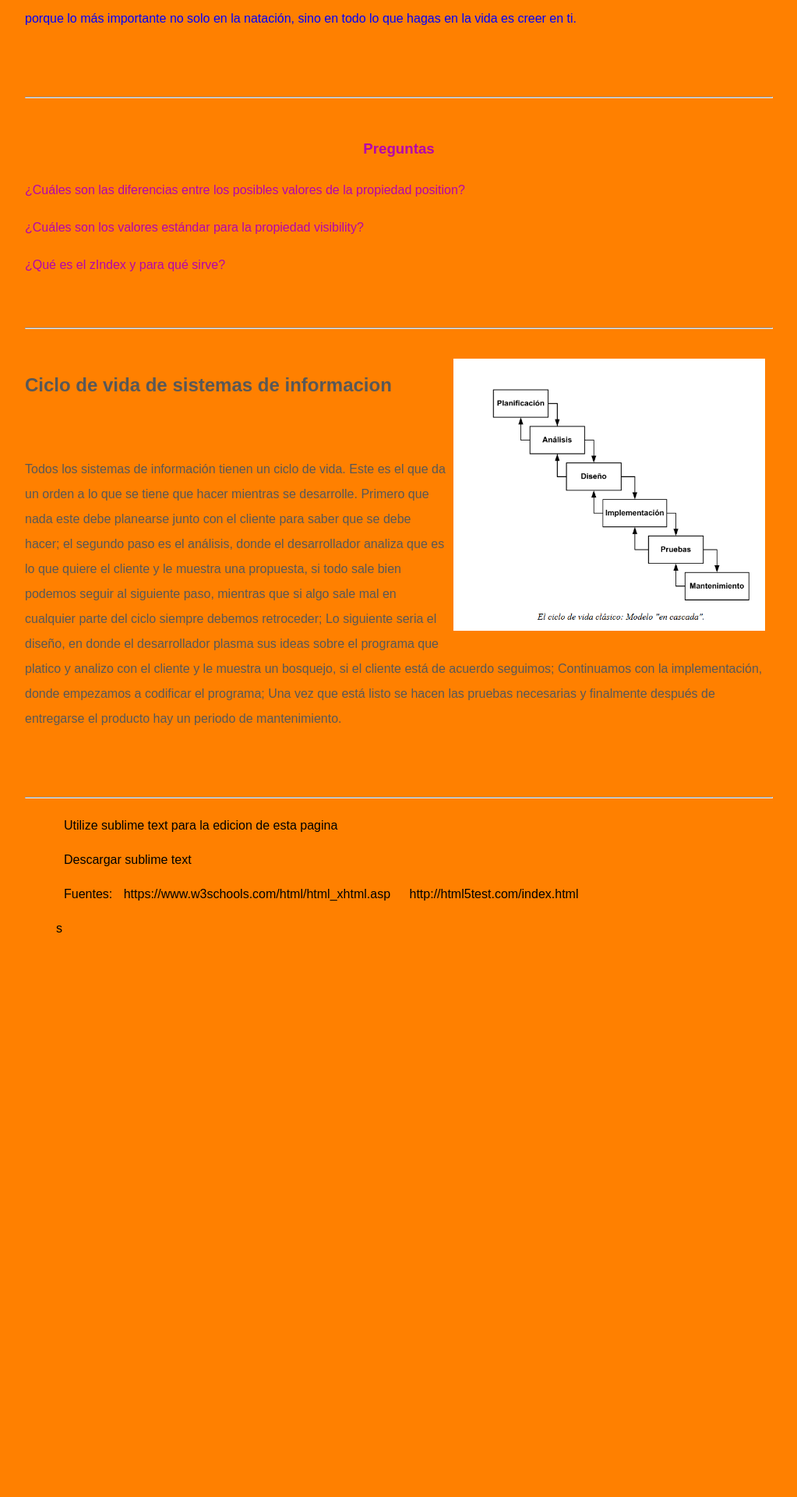
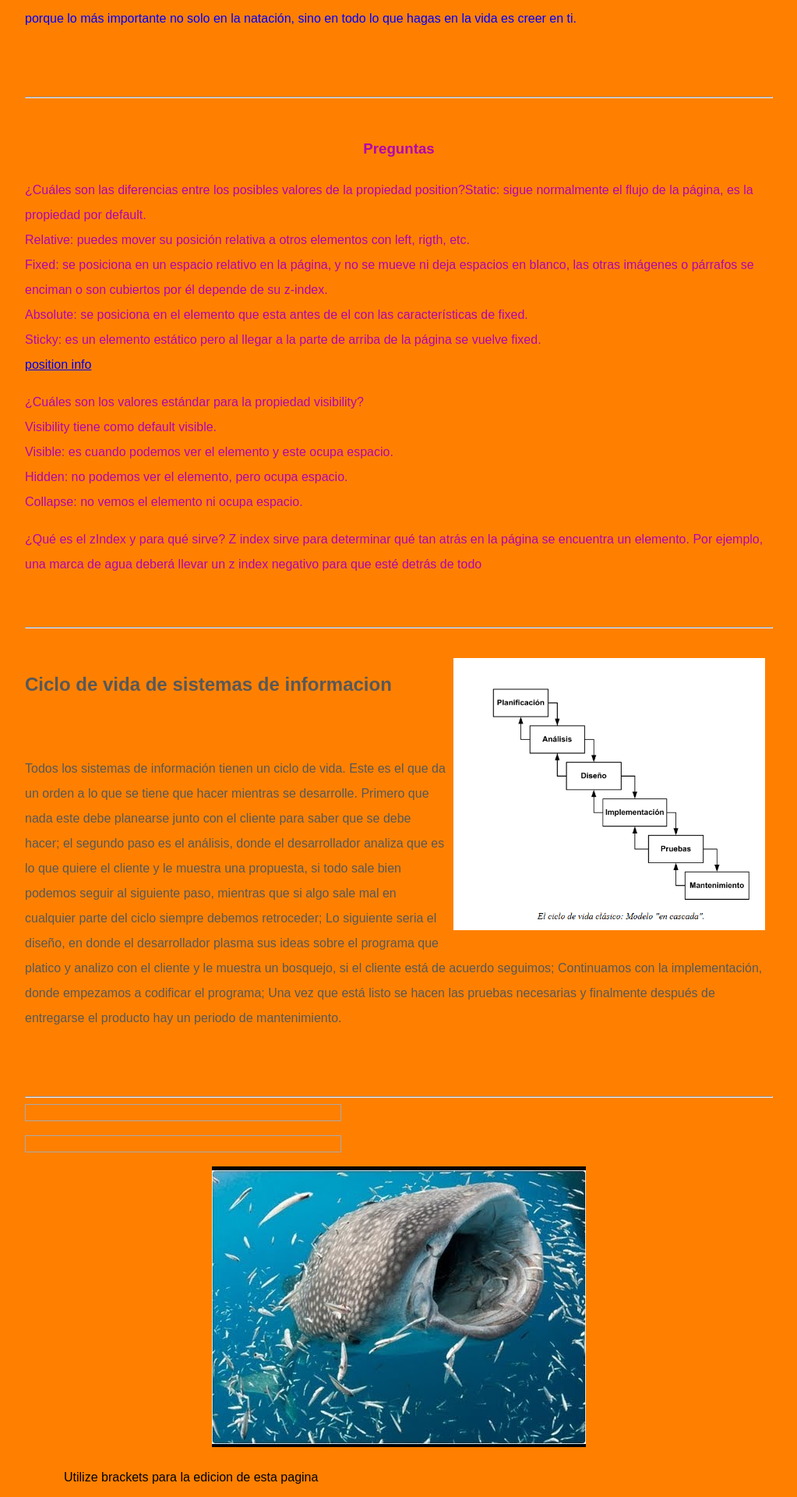
Before and after one commit to MartinAntonio123/DAW, a PHP site: page /lab2.html in a window 1280 px wide. Shown: the part 1400-3320 px from the top of the page at 78% size, without its empty margins (128-1151 px from the left). Before the commit the page ends 2596 px from the top, so only its background shows below. Run offline with PHP 8.4, Linux system fonts and the light colour scheme.

Commit message:
entrega lab 5 completo

```diff
--- a/Lab 6/estiloslab1.css
+++ b/Lab 6/estiloslab1.css
@@ -5,13 +5,13 @@ body
     margin-right: 0px;
     margin-top: 60px;
 }
-/*
+
 body:after
 {
     content: "Martin";
     font-size: 15em;
     color: rgba(52, 166, 214, 0.2);
-    z-index: 9999;
+    z-index:-1;
 
     display: flex;
     align-items: center;
@@ -22,7 +22,7 @@ body:after
     bottom: 0;
     left: 0;
 
-}*/
+}
 
 section
 {
@@ -187,3 +187,20 @@ footer a:hover
     background: black;
     color: green;
 }
+#divdd {
+    width: 40%;
+    height: 50%;
+    padding: 10px;
+    border: 1px solid #aaaaaa;
+}
+#divdd2 {
+    width: 40%;
+    height: 50%;
+    padding: 10px;
+    border: 1px solid #aaaaaa;
+}
+#dragdrop{
+    align-items: center;
+    text-align: center;
+    align-content: center;
+}
--- a/Lab 6/lab2.html
+++ b/Lab 6/lab2.html
@@ -33,7 +33,7 @@
                     </tr>
                     <tr>
                         <td>cambia color </td>
-                        <td><button onclick="cambiar()"> cambiar </td>
+                        <td><button onclick="cambiar()">Start/stop</td>
                     </tr>
                 </table>
 
@@ -78,13 +78,24 @@
 		<div id="preguntas">
 			<h3>Preguntas</h3>
 			<p>
-				¿Cuáles son las diferencias entre los posibles valores de la propiedad position?
+				¿Cuáles son las diferencias entre los posibles valores de la propiedad position?Static: sigue normalmente el flujo de la página, es la propiedad por default. <br>
+                Relative: puedes mover su posición relativa a otros elementos con left, rigth, etc.<br>
+                Fixed: se posiciona en un espacio relativo en la página, y no se mueve ni deja espacios en blanco, las otras imágenes o párrafos se enciman o son cubiertos por él depende de su z-index.<br>
+                Absolute: se posiciona en el elemento que esta antes de el con las características de fixed.<br>
+                Sticky: es un elemento estático pero al llegar a la parte de arriba de la página se vuelve fixed.<br>
+
+                <a href="https://www.w3schools.com/css/css_positioning.asp"> position info </a>
 			</p>
             <p>
-                ¿Cuáles son los valores estándar para la propiedad visibility?
+                ¿Cuáles son los valores estándar para la propiedad visibility?<br>
+                Visibility tiene como default visible.<br>
+                Visible: es cuando podemos ver el elemento y este ocupa espacio.<br>
+                Hidden: no podemos ver el elemento, pero ocupa espacio.<br>
+                Collapse: no vemos el elemento ni ocupa espacio.
+
             </p>
             <p>
-                ¿Qué es el zIndex y para qué sirve?
+                ¿Qué es el zIndex y para qué sirve? Z index sirve para determinar qué tan atrás en la página se encuentra un elemento. Por ejemplo, una marca de agua deberá llevar un z index negativo para que esté detrás de todo
             </p>
 		</div>
 		<hr/>
@@ -96,15 +107,23 @@
 			</p>
 		</div>
 		<hr>
+        <div id="dragdrop">
+            <div id="divdd" ondrop="drop(event)" ondragover="allowDrop(event)"></div>
+            <br>
+            <div id="divdd2" ondrop="drop(event)" ondragover="allowDrop(event)"></div>
+            <br>
+            <img id="imgdd" src="cc.JPG" draggable="true" ondragstart="drag(event)" >
+
+        </div>
 	</section>
 	<footer>
-		<p>Utilize sublime text para la edicion de esta pagina</p>
-		<a href="https://www.sublimetext.com/">Descargar sublime text</a>
+		<p>Utilize brackets para la edicion de esta pagina</p>
+		<a href="http://brackets.io/">Descargar brackets</a>
 		<p>
 		Fuentes:
 		<a href="https://www.w3schools.com/html/html_xhtml.asp">https://www.w3schools.com/html/html_xhtml.asp</a>
 		<a href="http://html5test.com/index.html">http://html5test.com/index.html</a>
-		</p>s
+		</p>
 	</footer>
     <script type="text/javascript" src="lab6.js"></script>
 </body>
--- a/Lab 6/lab6.js
+++ b/Lab 6/lab6.js
@@ -91,6 +91,19 @@ function cambiar(){
         estado = 1;
     }
 }
+function allowDrop(ev) {
+    ev.preventDefault();
+}
+
+function drag(ev) {
+    ev.dataTransfer.setData("text", ev.target.id);
+}
+
+function drop(ev) {
+    ev.preventDefault();
+    var data = ev.dataTransfer.getData("text");
+    ev.target.appendChild(document.getElementById(data));
+}
 
 var x = document.getElementById("natacion");
 var y = document.getElementById("personal")
@@ -101,5 +114,5 @@ var color = 1;
 var estado = 1;
 var activo;
 x.addEventListener("click", change);
-nombre.addEventListener("keypress", verify1);
-pw.addEventListener("keypress" , verify2);
+nombre.addEventListener("keydown", verify1);
+pw.addEventListener("keydown" , verify2);
```
Also changed, not shown: Lab 6/cc.JPG (added).
